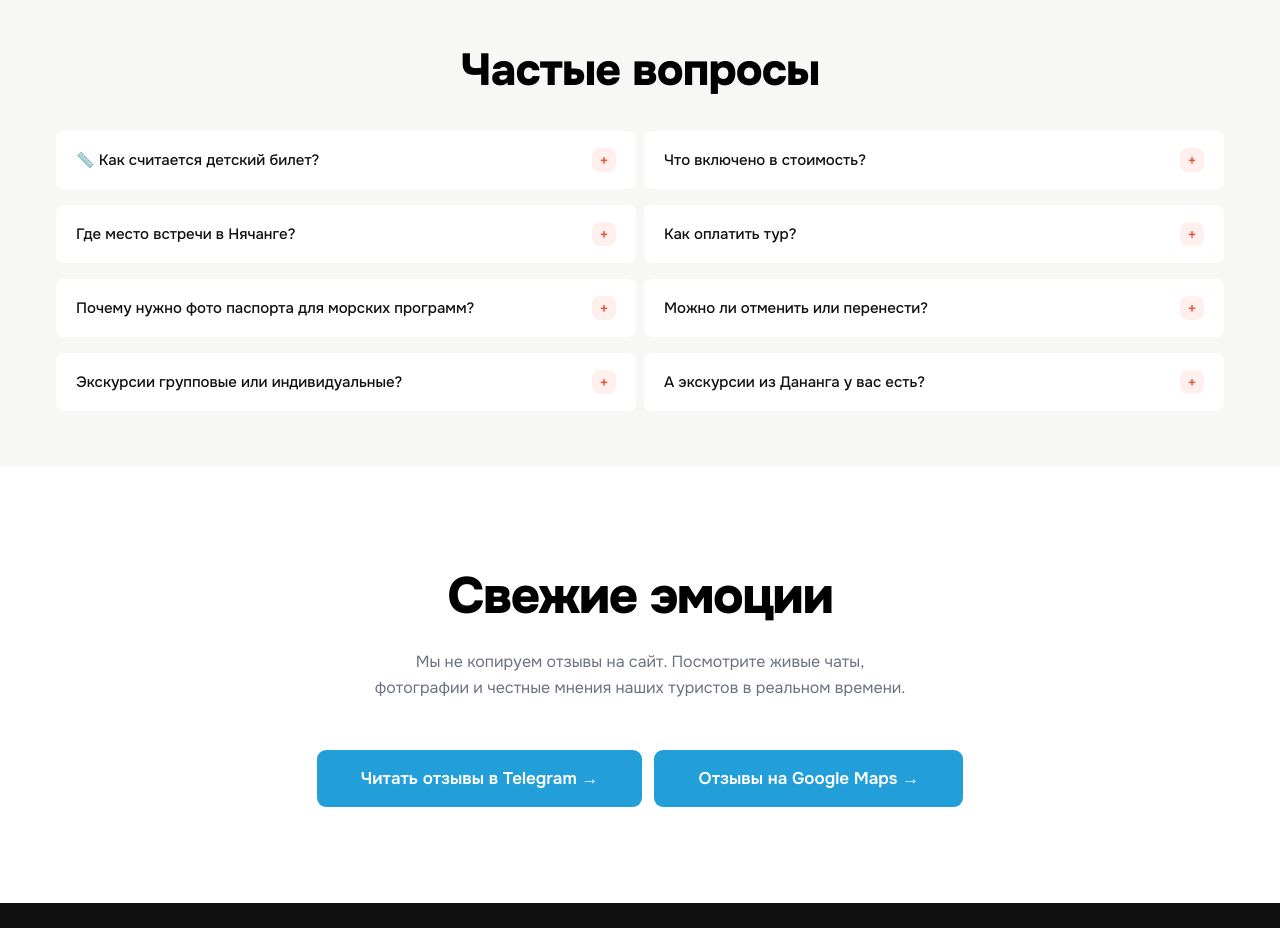
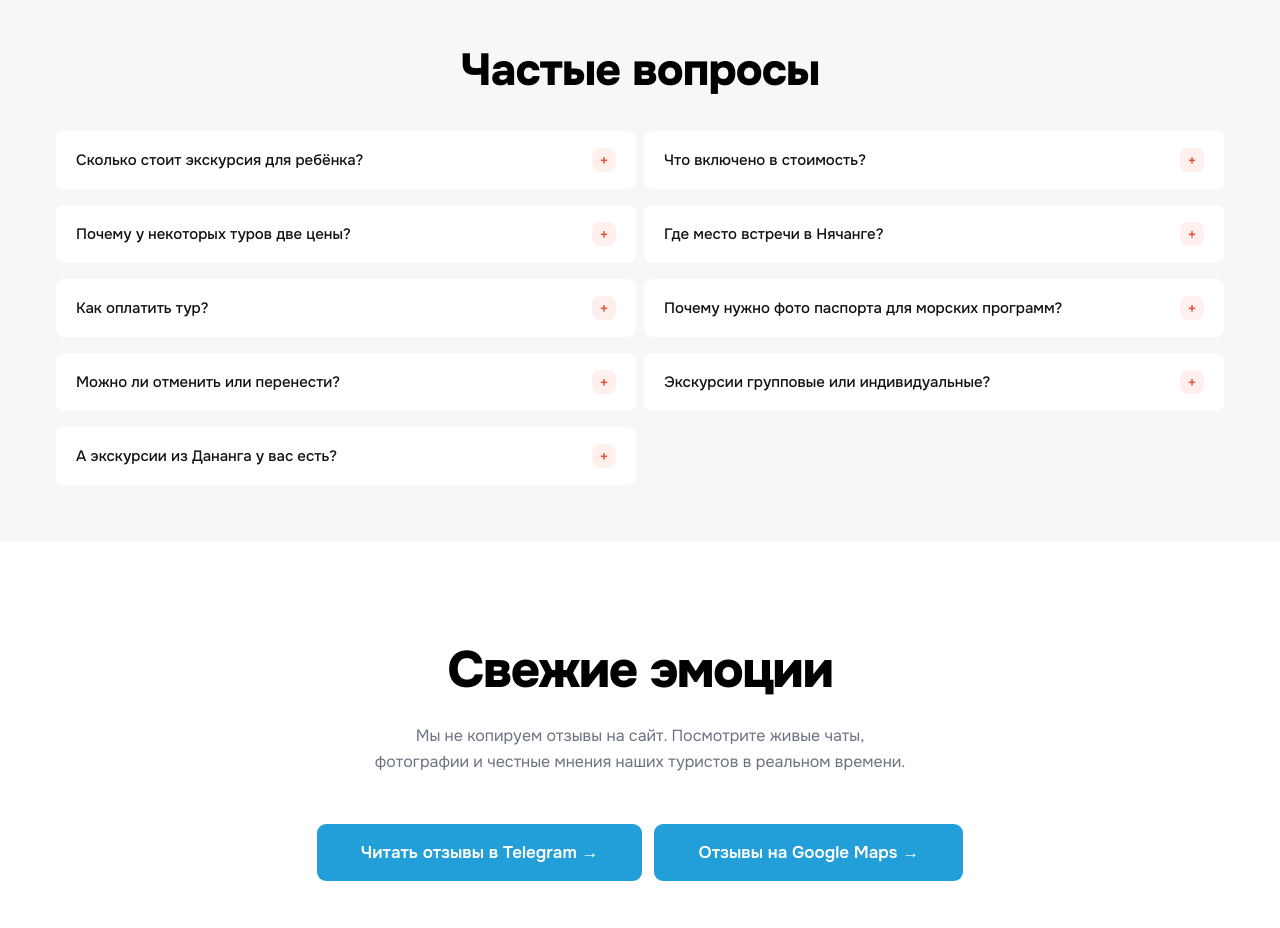
Before and after one commit to cocame/narada-travels, a plain HTML site: page nha-trang/index.html in a window 1280 px wide. Shown: the part 3080-4008 px from the top of the page. Drawn offline with Linux system fonts and the light colour scheme.

Commit message:
Нячанг и Фукуок: вводная строка переехала в частые вопросы
Над ценами больше нет абзаца-предисловия. Что входит в цену,
почему у части туров две цены и сколько платит ребёнок — теперь
отдельными вопросами в FAQ.

В нячангском FAQ дочищены фукуокские тексты: детский билет считался
по ростовой таблице Фукуока, место встречи называло фукуокские районы,
во включённом значился Seawalker, а в ответе про формат — фукуокская
рыбалка от пяти человек. Ничего этого в Нячанге нет.

```diff
--- a/nha-trang/index.html
+++ b/nha-trang/index.html
@@ -1187,25 +1187,14 @@ function источникЗаявки(){
 <section class="faq" id="faq">
   <h2>Частые вопросы</h2>
   <div class="faq-wrap">
-    <div class="fi"><button class="fq">📏 Как считается детский билет? <span class="fi-icon">+</span></button><div class="fa tall">
-      На Фукуоке единого правила нет — в каждом туре своё. Чаще смотрят на рост, а не на возраст.
-      <div class="hcard">
-        <h3>По турам</h3>
-        <ul>
-          <li><b>Южные острова и снорклинг.</b> Детский билет — до 140 см. Ниже 1 метра — бесплатно.</li>
-          <li><b>Сафари и пляж морских звёзд.</b> Детский билет — от 1 метра до 140 см. Ниже 1 метра — бесплатно.</li>
-          <li><b>Канатка и острова.</b> Детский билет — до 140 см. Бесплатно — детям до 4 лет и ростом не выше 1 метра.</li>
-          <li><b>Сокровища южного Фукуока.</b> Единственный тур, где считают по возрасту: детский билет с 5 до 10 лет.</li>
-        </ul>
-      </div>
-      <div class="height-note"><b>Важно:</b> рост измеряют на месте и в обуви. Если подошва добавила пару сантиметров и ребёнок дотянулся до планки — билет будет взрослым. Измерьте дома заранее, в той же обуви.</div>
-    </div></div>
-    <div class="fi"><button class="fq">Что включено в стоимость? <span class="fi-icon">+</span></button><div class="fa">Во всех турах — трансфер от отеля и обратно, русскоязычный гид и обед. Входные билеты, катер, снаряжение для снорклинга и напитки входят там, где это указано в описании тура. Отдельно оплачиваются только дополнительные активности: погружение в шлеме Seawalker и дайвинг с инструктором.</div></div>
-    <div class="fi"><button class="fq">Где место встречи в Нячанге? <span class="fi-icon">+</span></button><div class="fa">Забираем по адресам и из отелей в туристических районах Фукуока бесплатно. Трансфер из отдалённых районов — за дополнительную оплату в зависимости от километража. Подробности уточняйте при записи.</div></div>
+    <div class="fi"><button class="fq">Сколько стоит экскурсия для ребёнка? <span class="fi-icon">+</span></button><div class="fa">Детского тарифа на экскурсиях из Нячанга нет — цена одна для всех, и для взрослого, и для ребёнка. Отдельные детские билеты бывают только на входе: в Винперл и на Хон Там. Дети до 5 лет на экскурсиях едут бесплатно, если не занимают отдельное место.</div></div>
+    <div class="fi"><button class="fq">Что включено в стоимость? <span class="fi-icon">+</span></button><div class="fa">Цены указаны за человека. Во всех турах — трансфер от отеля и обратно и русскоязычный гид. Обед, входные билеты, катер и снаряжение входят там, где это указано в описании тура. Всё, что оплачивается отдельно, тоже перечислено в описании.</div></div>
+    <div class="fi"><button class="fq">Почему у некоторых туров две цены? <span class="fi-icon">+</span></button><div class="fa">Там, где есть выбор формата, мы называем обе. Групповая — поездка с другой компанией в общей машине или лодке. VIP — отдельный выезд или другой класс: на Далате это индивидуальная поездка, на катамаране — верхняя палуба с гидроциклом, на Северных островах — быстроходный катер на группу до 15 человек, он уходит сразу и первым приходит на острова.</div></div>
+        <div class="fi"><button class="fq">Где место встречи в Нячанге? <span class="fi-icon">+</span></button><div class="fa">Забираем по адресам и из отелей в туристических районах Нячанга бесплатно. Трансфер из отдалённых районов — за дополнительную оплату в зависимости от километража. Подробности уточняйте при записи.</div></div>
     <div class="fi"><button class="fq">Как оплатить тур? <span class="fi-icon">+</span></button><div class="fa">Принимаем: 100-долларовые купюры с синей полосой наличными, донги наличными и переводом по QR-коду, рубли переводом по СБП, USDT на Bybit по UID.<br><br>Не принимаем: доллары старого образца, купюры менее 100 долларов, оплату с карты через терминал, криптокошельки.<br><br>Цена тура указана в долларах. При оплате в рублях или донгах используется внутренний расчётный курс компании с учётом валютных колебаний и операционных рисков.</div></div>
     <div class="fi"><button class="fq">Почему нужно фото паспорта для морских программ? <span class="fi-icon">+</span></button><div class="fa">В соответствии с законодательством Вьетнама для пассажирских водных перевозок оформляется список пассажиров. Для иностранных граждан в нём указываются паспортные данные. Поэтому до начала экскурсии необходимо предоставить фото паспорта каждого участника. Без этих данных посадка на судно невозможна.</div></div>
     <div class="fi"><button class="fq">Можно ли отменить или перенести? <span class="fi-icon">+</span></button><div class="fa">При отмене менее чем за 48 часов предоплата не возвращается. Перенос даты возможен при наличии свободных мест.</div></div>
-    <div class="fi"><button class="fq">Экскурсии групповые или индивидуальные? <span class="fi-icon">+</span></button><div class="fa">Программы в Нячанге групповые, цена указана за человека. Рыбалка выходит в море группой от 5 человек, индивидуальный выход считается отдельно. Если нужен тур только своей компанией — напишите нам, посчитаем.</div></div>
+    <div class="fi"><button class="fq">Экскурсии групповые или индивидуальные? <span class="fi-icon">+</span></button><div class="fa">Программы в Нячанге групповые, цена указана за человека. На части маршрутов есть VIP-формат — отдельный выезд или другой класс обслуживания. Если нужен тур только своей компанией — напишите нам, посчитаем.</div></div>
     <div class="fi"><button class="fq">А экскурсии из Дананга у вас есть? <span class="fi-icon">+</span></button><div class="fa">Есть: Ба На Хиллс и Золотой мост, Хойан, Хюэ, острова Чам, Донг Зянг. Все программы и цены — на <a href="/" style="color:var(--c);text-decoration:underline;text-underline-offset:2px">странице Дананга</a>.</div></div>
   </div>
 </section>
@@ -1346,9 +1335,9 @@ function источникЗаявки(){
 </div>
 
 <script>
-// Данные туров Фукуока. Источник — каталог партнёра Мир Тур,
-// разобран в ~/Downloads/fukuok/PARTNER-descriptions.md.
-// Цены взяты из прайса Мир Тур: продаём по его цене, без наценки.
+// Данные нячангских туров. Источник — прайс партнёра ВьеТур,
+// разобран в ~/Downloads/nhatrang/ЧТО ПРОДАЁМ.md.
+// Цены взяты с фото прайса: продаём по его цене, без наценки.
 const tours = {
   dalat:{title:"Далат Classic",price:"43$",
     seo:"Вьетнам резко меняется: вместо жары прохлада, вместо моря горы. Глиняная деревня «Лики Любви», водопад Датанла, кофейные плантации, мини-зоопарк, пагода Линь Фуок в мозаике из фарфора и знаменитый Crazy House.",
```
Also changed, not shown: phu-quoc/index.html (+1 -1 lines).
